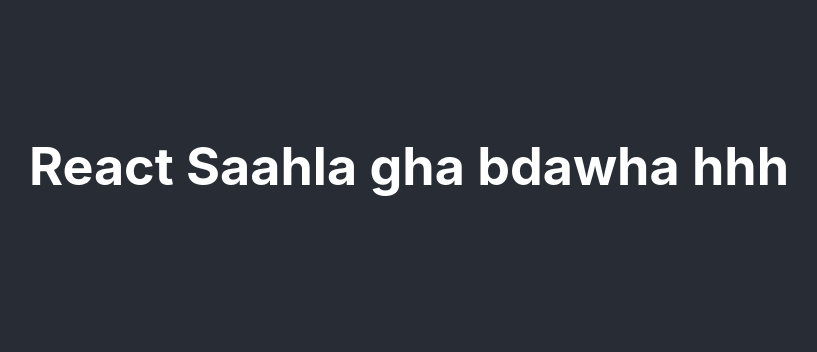
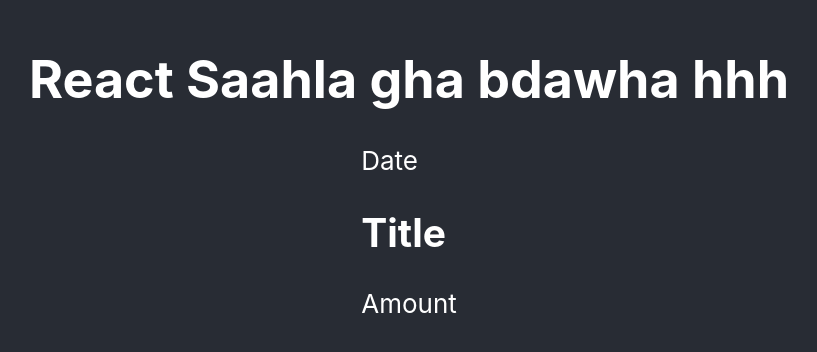
Before and after one commit to Moslihbadr/react-practice, a React (Create React App) app: page / in a window 1280 px wide. Shown: the part 234-586 px from the top of the page, without its empty margins (231-1048 px from the left). Built offline with nearby package versions, Linux system fonts and the light colour scheme.

Commit message:
add ExpenseItem.js

```diff
--- a/src/App.js
+++ b/src/App.js
@@ -1,11 +1,13 @@
 import './App.css';
+import ExpenseItem from './components/ExpenseItem'
 
 function App() {
   return (
     <div className="App">
       <h1>React Saahla gha bdawha hhh</h1>
+      <ExpenseItem></ExpenseItem>
     </div>
   );
-}
+};
 
 export default App;
--- /dev/null
+++ b/src/components/ExpenseItem.js
@@ -0,0 +1,13 @@
+function ExpenseItem() {
+  return (
+    <div>
+      <div>Date</div>
+      <div>
+        <h2>Title</h2>
+        <div>Amount</div>
+      </div>
+    </div>
+  );
+}
+
+export default ExpenseItem;
```
